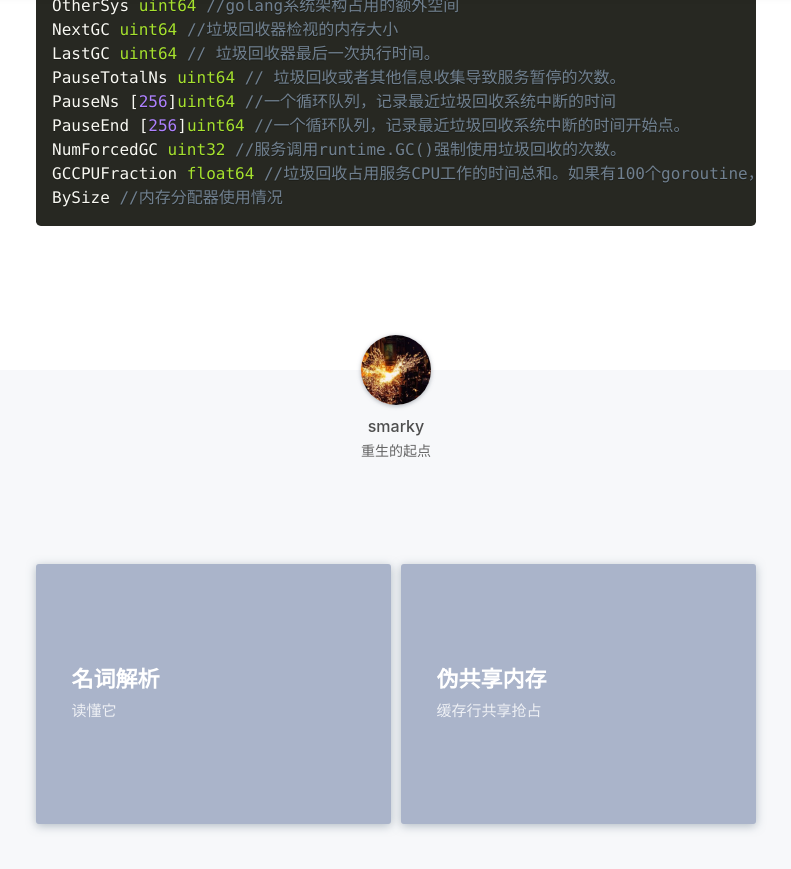
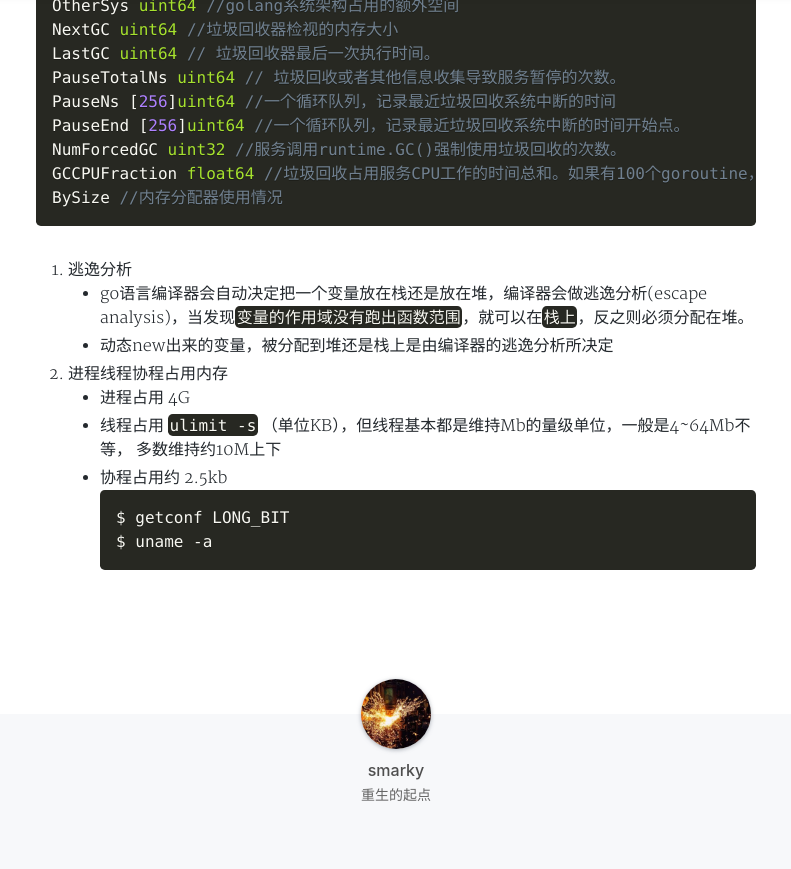
Before and after one commit to smakry/smakry.github.io, a Jekyll site: the page built from _posts/2022-03-29-Go pprof.md, in a window 1280 px wide and 900 px high, scrolled down 2072 px. Shown: the top 869 px of the window, without its empty margins (244-1035 px from the left). Built offline with Jekyll 4.4.1, drawn with Linux system fonts in a browser that asks for light colours; nearby versions of some CDN libraries; a style sheet for code colours, icons or effects is not loaded.

Commit message:
go update

````diff
--- a/_posts/2022-03-29-Go pprof.md
+++ b/_posts/2022-03-29-Go pprof.md
@@ -87,3 +87,16 @@ NumForcedGC uint32 //服务调用runtime.GC()强制使用垃圾回收的次数
 GCCPUFraction float64 //垃圾回收占用服务CPU工作的时间总和。如果有100个goroutine，垃圾回收的时间为1S,那么就占用了100S。
 BySize //内存分配器使用情况
 ```
+
+4. 逃逸分析
+- go语言编译器会自动决定把一个变量放在栈还是放在堆，编译器会做逃逸分析(escape analysis)，当发现`变量的作用域没有跑出函数范围`，就可以在`栈上`，反之则必须分配在堆。
+- 动态new出来的变量，被分配到堆还是栈上是由编译器的逃逸分析所决定
+
+5. 进程线程协程占用内存
+- 进程占用 4G
+- 线程占用 `ulimit -s` （单位KB），但线程基本都是维持Mb的量级单位，一般是4~64Mb不等， 多数维持约10M上下
+- 协程占用约 2.5kb
+```sh
+$ getconf LONG_BIT
+$ uname -a
+```
````
Also changed, not shown: _posts/2019-09-09-GO.md (+1 -1 lines), _posts/2022-03-29-名词解析.md (+3 -0 lines), _posts/2022-04-02-Go版本升级mod.md (+3 -0 lines), 1 other file.
